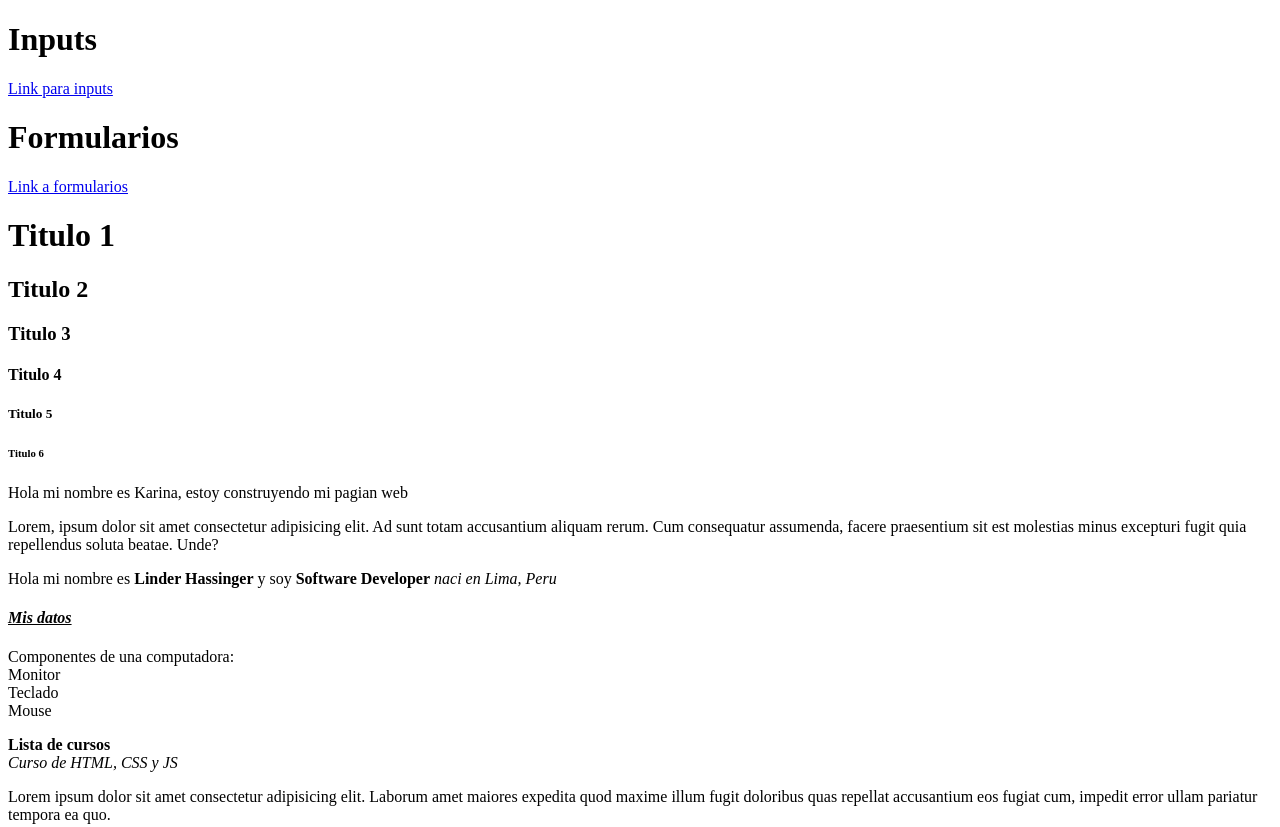
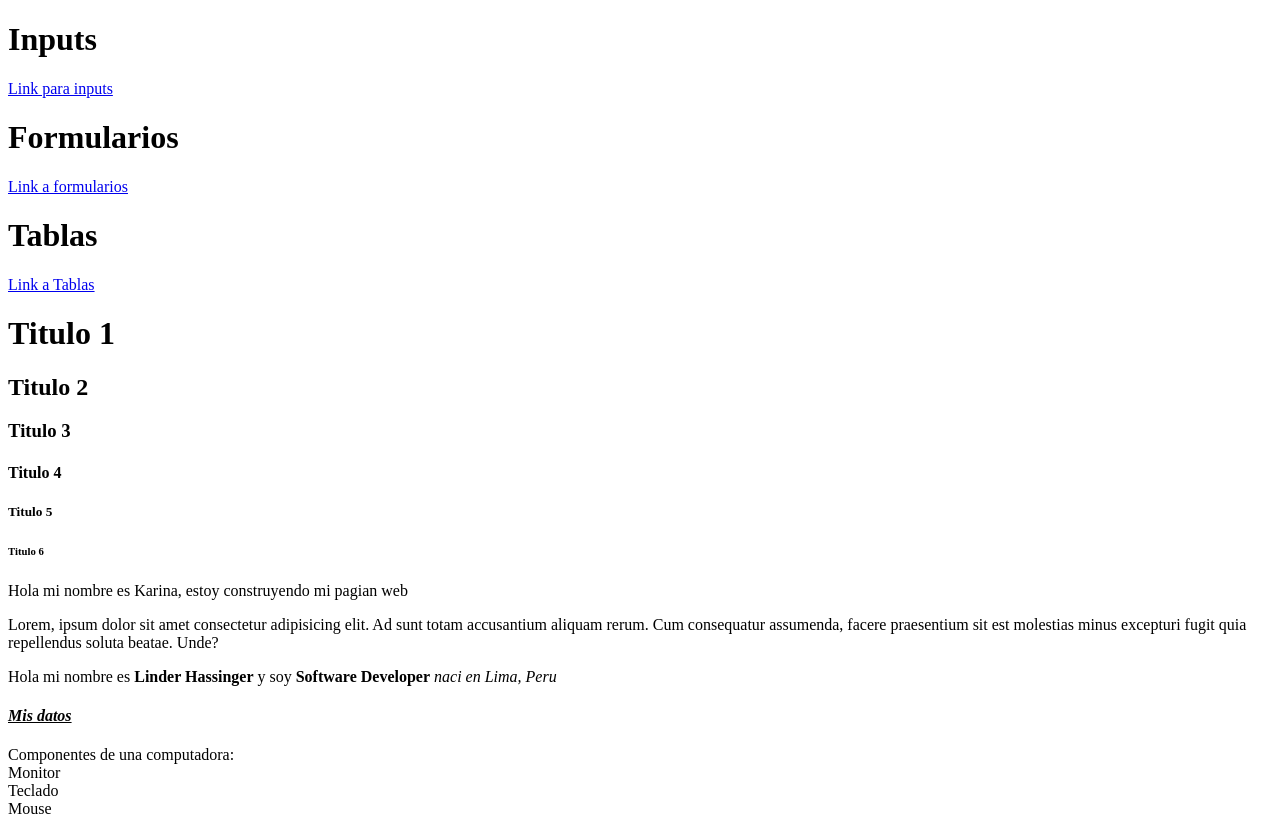
Before and after one commit to KarinaMendietta/codigo-web-13, a plain HTML site: page index.html in a window 1280 px wide. Shown: the top 827 px of the page. Drawn offline with Linux system fonts and the light colour scheme.

Commit message:
agregando un hipervinculo faltante

```diff
--- a/index.html
+++ b/index.html
@@ -38,6 +38,10 @@
   <h1>Formularios</h1>
 
   <a href="./semana1/form.html">Link a formularios</a>
+
+  <h1>Tablas</h1>
+
+  <a href="./semana1/tablas.html">Link a Tablas</a>
 
   <h1>Titulo 1</h1>
   <h2>Titulo 2</h2>
```
